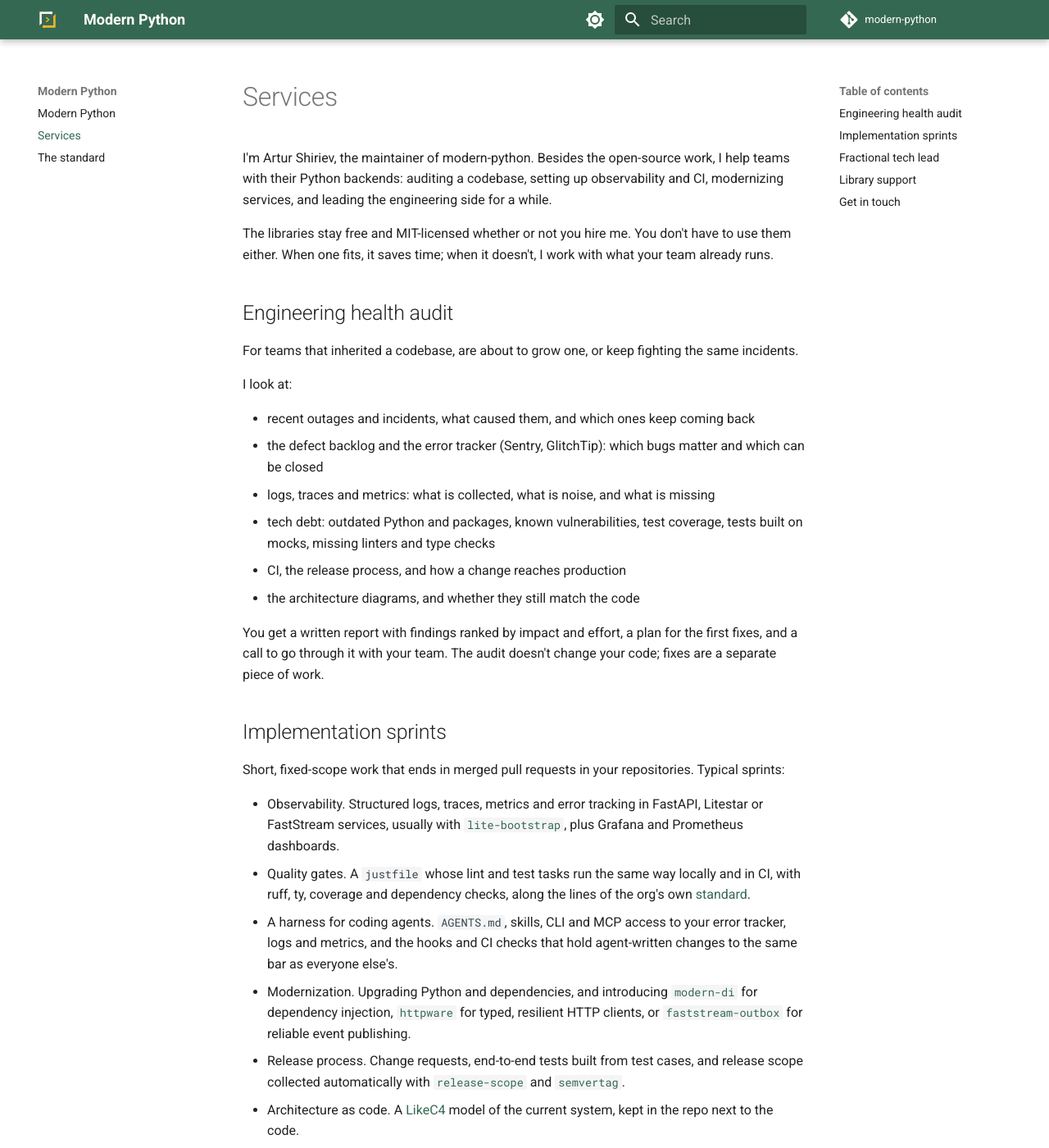
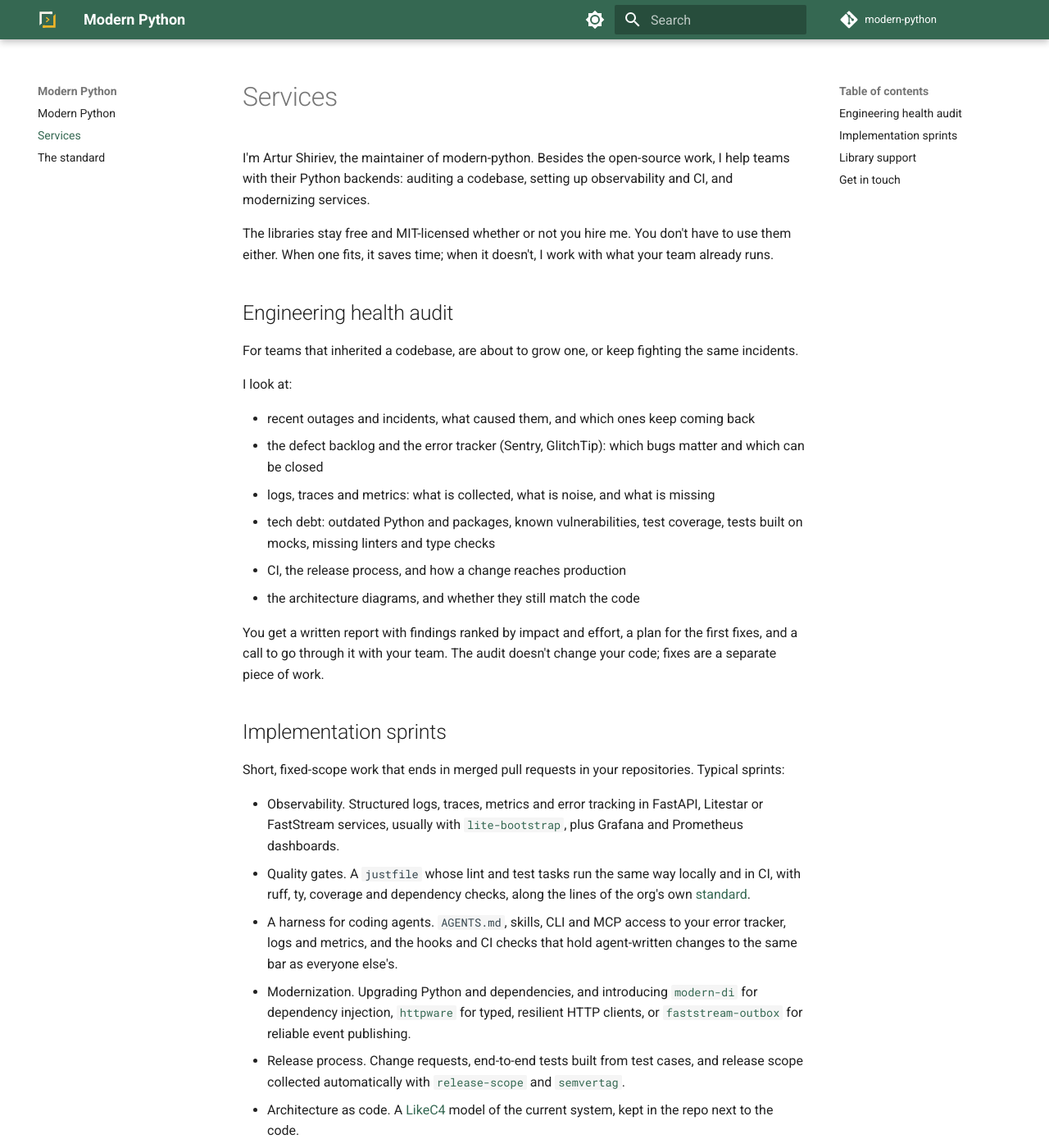
Before and after one commit to modern-python/.github, an MkDocs documentation site: the page built from docs/services.md, in a window 1280 px wide and 1400 px high. Shown: the whole window at 82% size. Built offline with MkDocs 1.6.1 and Material for MkDocs 9.7.7, drawn with Linux system fonts in a browser that asks for light colours; some of the changed text lies outside the part shown.

Commit message:
docs: drop the tech lead offer and link services from the org profile (#141)

```diff
--- a/docs/services.md
+++ b/docs/services.md
@@ -1,8 +1,8 @@
 # Services
 
 I'm Artur Shiriev, the maintainer of modern-python. Besides the open-source work, I help teams
-with their Python backends: auditing a codebase, setting up observability and CI, modernizing
-services, and leading the engineering side for a while.
+with their Python backends: auditing a codebase, setting up observability and CI, and
+modernizing services.
 
 The libraries stay free and MIT-licensed whether or not you hire me. You don't have to use them
 either. When one fits, it saves time; when it doesn't, I work with what your team already runs.
@@ -49,15 +49,6 @@
 - Architecture as code. A [LikeC4](https://likec4.dev) model of the current system, kept in the
   repo next to the code.
 
-## Fractional tech lead { #tech-lead }
-
-For teams without a tech lead, or between two. I join part-time and run the whole loop:
-
-- one-on-ones with each engineer about what slows them down and what they want to work on
-- regular outage and incident reviews that turn into prioritized follow-up tasks
-- grooming the defect and tech-debt backlog
-- the audit and sprints above, scheduled alongside product work
-
 ## Library support { #support }
 
 For companies that run modern-python libraries in production: help with upgrades and migrations
```
Also changed, not shown: profile/README.md (+2 -0 lines).
